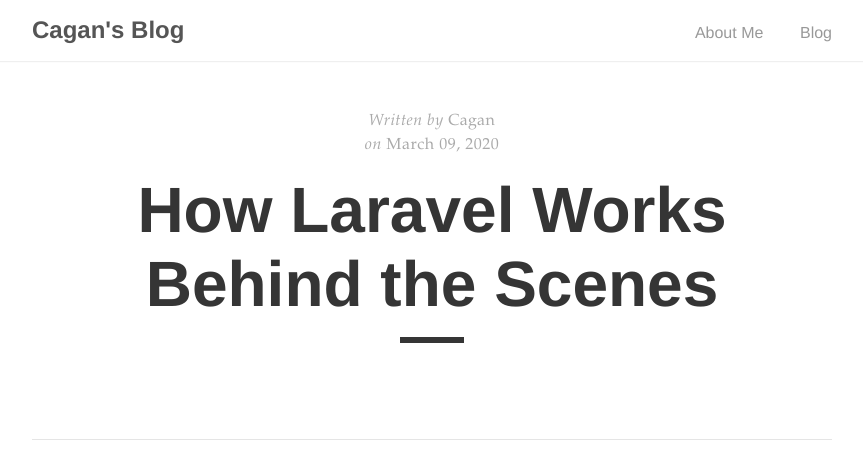
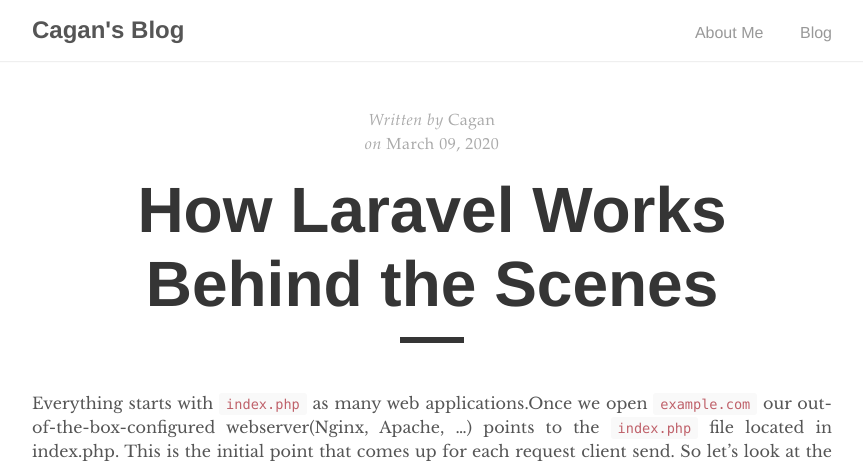
Before and after one commit to cagan/cagan.github.io, a Jekyll site: the page built from _posts/2020-03-09-laravel-behind-the-scenes.md, in a window 1280 px wide. Shown: the top 465 px of the page, without its empty margins (208-1071 px from the left). Built offline with Jekyll 4.4.1, drawn with Linux system fonts in a browser that asks for light colours; some of the changed text lies outside the part shown.

Commit message:
new post

```diff
--- a/_posts/2020-03-09-laravel-behind-the-scenes.md
+++ b/_posts/2020-03-09-laravel-behind-the-scenes.md
@@ -5,3 +5,7 @@ author: "Cagan"
 comments: false
 
 ---
+
+Everything starts with `index.php` as many web applications.Once we open `example.com` our out-of-the-box-configured webserver(Nginx, Apache, ...) points to the `index.php` file located in index.php. This is the initial point that comes up for each request client send. So let's look at the `index.php` file more closely.
+
+![index.php](https://user-images.githubusercontent.com/12012983/76318576-f75c9600-62ee-11ea-8b4b-173df294640b.png)
```
Also changed, not shown: _pages/about.md (+1 -1 lines).
